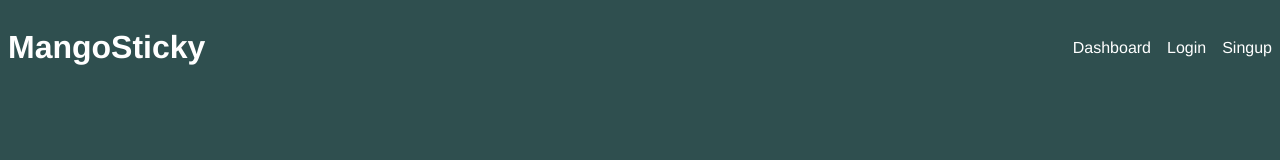
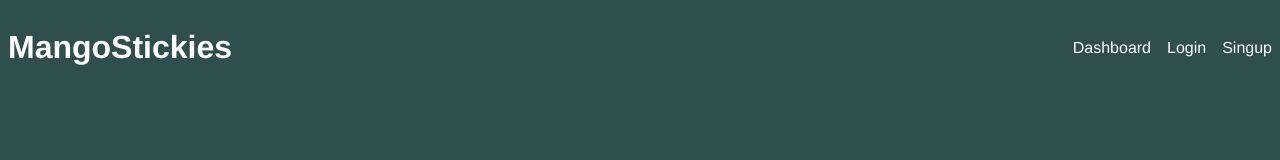
Before and after one commit to leon-luna-ray/exchequer, a Vue app in the folder client/: page / in a window 1280 px wide. Shown: the top 160 px of the page. Built offline with nearby package versions, Linux system fonts and the light colour scheme; no server answers.

Commit message:
update header

```diff
--- a/client/src/components/Header.vue
+++ b/client/src/components/Header.vue
@@ -1,7 +1,7 @@
 <template>
   <header>
     <router-link to="/">
-      <h1>MangoSticky</h1>
+      <h1>MangoStickies</h1>
     </router-link>
     <nav>
       <router-link to="/dashboard">Dashboard</router-link>
```
